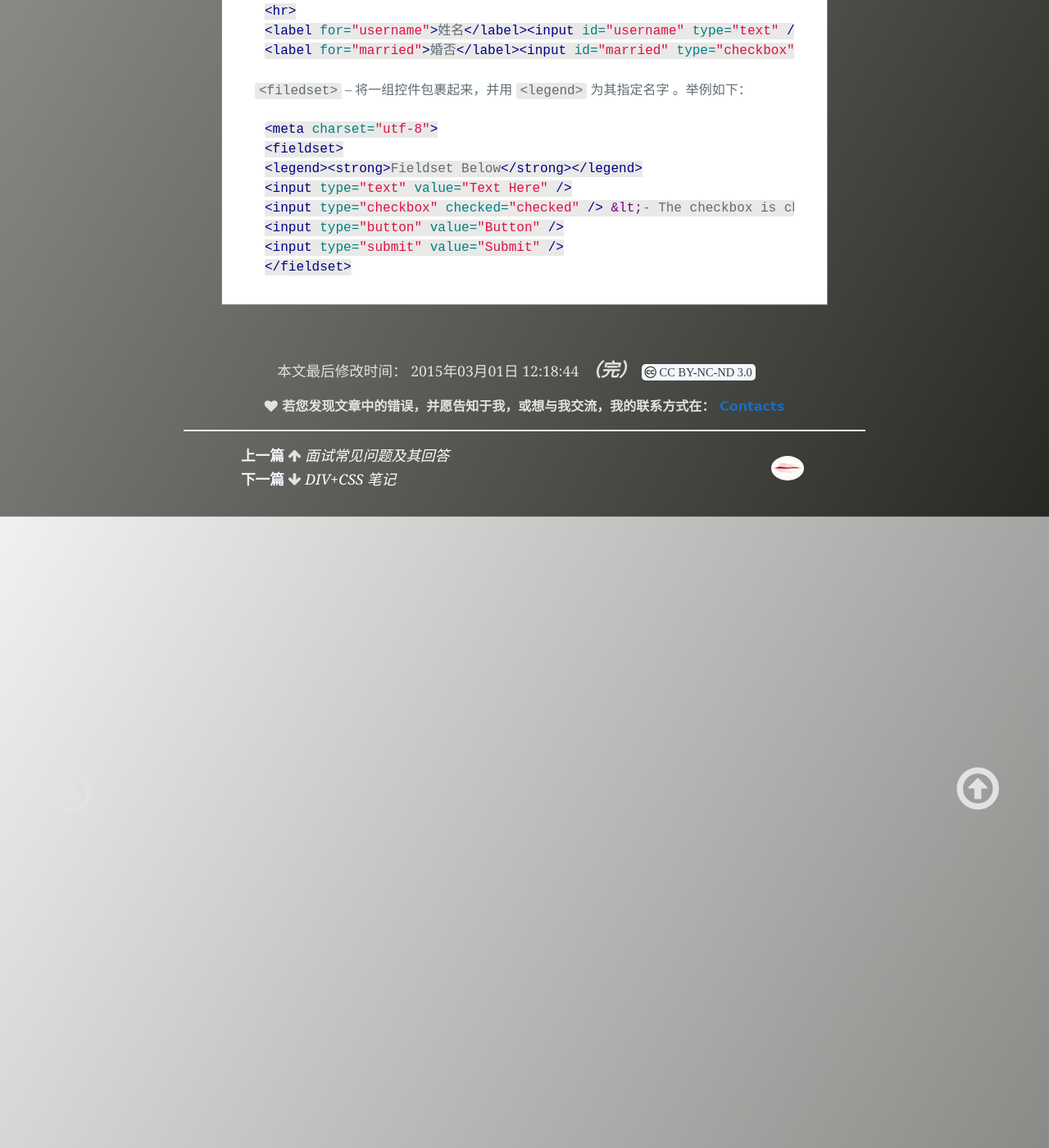
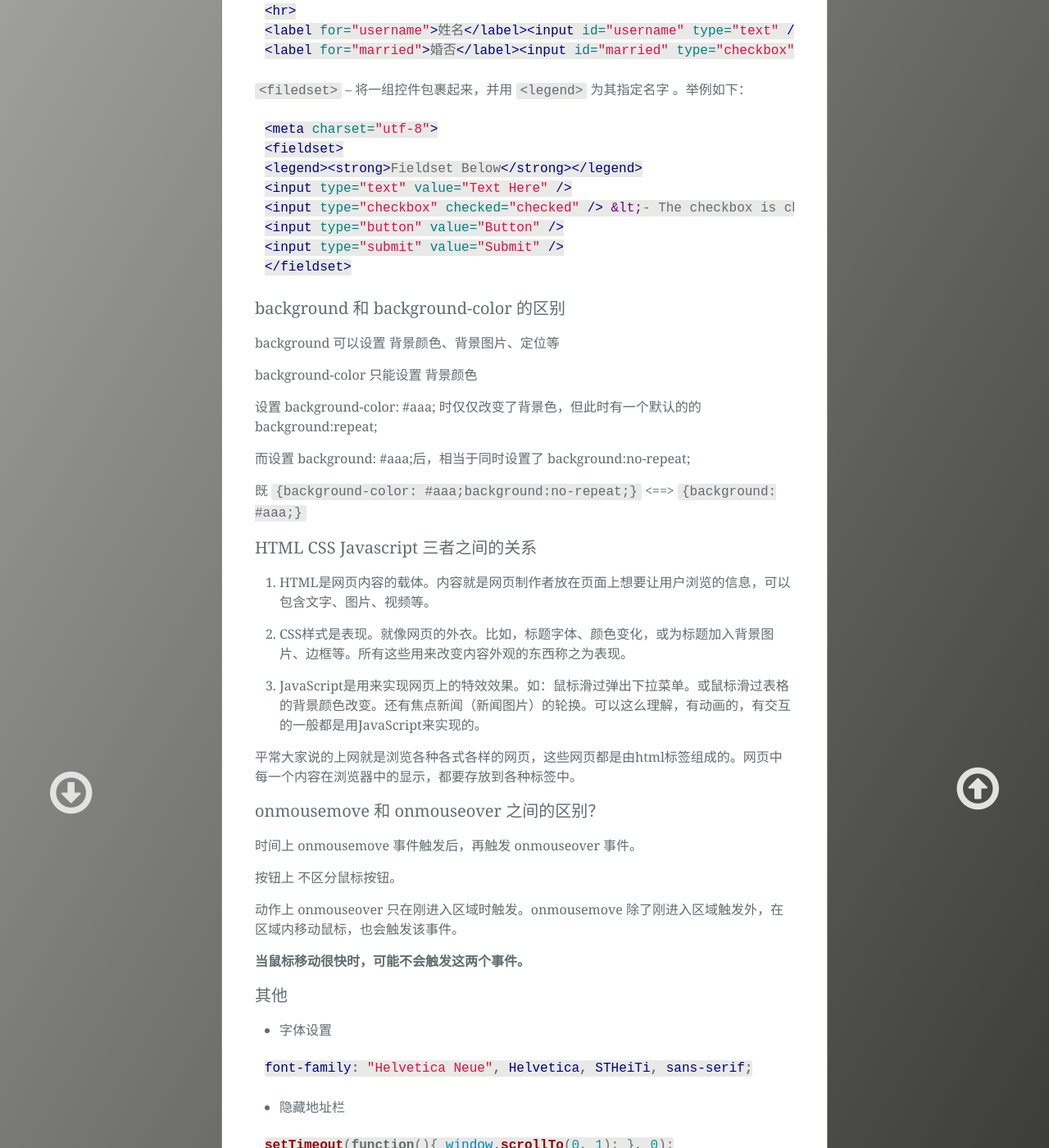
Before and after one commit to light-shadow/ckwongloy.github.io, a Jekyll site: the page built from _posts/2015-03-01-Web-HTML-Basic.md, in a window 1280 px wide and 1400 px high, scrolled down 3001 px. Shown: the whole window at 82% size. Built offline with Jekyll 4.4.1, drawn with Linux system fonts in a browser that asks for light colours; some of the changed text lies outside the part shown.

Commit message:
jekyll post

````diff
--- a/_posts/2015-03-01-Web-HTML-Basic.md
+++ b/_posts/2015-03-01-Web-HTML-Basic.md
@@ -2,7 +2,7 @@
 layout: post
 title: Web、HTML 入门
 category: Web
-tags: [Web, HTML, 浏览器]
+tags: [Web, HTML, CSS, Javacript, 浏览器]
 latest: 2015年03月01日 12:18:44
 ---
 
@@ -109,3 +109,77 @@ submit -- 表单提交按钮，可以设置其 value 属性值为提交按钮的
 <input type="submit" value="Submit" />
 </fieldset>
 ```
+
+#### background 和 background-color 的区别
+
+background 可以设置 背景颜色、背景图片、定位等
+
+background-color 只能设置 背景颜色
+
+设置 background-color: #aaa; 时仅仅改变了背景色，但此时有一个默认的的 background:repeat;
+
+而设置 background: #aaa;后，相当于同时设置了 background:no-repeat;
+
+既 `{background-color: #aaa;background:no-repeat;}` <==> `{background: #aaa;}`
+
+#### HTML CSS Javascript 三者之间的关系
+
+1. HTML是网页内容的载体。内容就是网页制作者放在页面上想要让用户浏览的信息，可以包含文字、图片、视频等。
+
+2. CSS样式是表现。就像网页的外衣。比如，标题字体、颜色变化，或为标题加入背景图片、边框等。所有这些用来改变内容外观的东西称之为表现。
+
+3. JavaScript是用来实现网页上的特效效果。如：鼠标滑过弹出下拉菜单。或鼠标滑过表格的背景颜色改变。还有焦点新闻（新闻图片）的轮换。可以这么理解，有动画的，有交互的一般都是用JavaScript来实现的。
+
+
+平常大家说的上网就是浏览各种各式各样的网页，这些网页都是由html标签组成的。网页中每一个内容在浏览器中的显示，都要存放到各种标签中。
+
+#### onmousemove 和 onmouseover 之间的区别？
+
+时间上 onmousemove 事件触发后，再触发 onmouseover 事件。
+
+按钮上 不区分鼠标按钮。
+
+动作上 onmouseover 只在刚进入区域时触发。onmousemove 除了刚进入区域触发外，在区域内移动鼠标，也会触发该事件。
+
+**当鼠标移动很快时，可能不会触发这两个事件。**
+
+
+#### 其他
+
+- 字体设置
+
+``` css
+font-family: "Helvetica Neue", Helvetica, STHeiTi, sans-serif;
+```
+
+- 隐藏地址栏
+
+``` js
+setTimeout(function(){ window.scrollTo(0, 1); }, 0);
+```
+
+- 优先级 优先级
+
+``` css
+!important
+```
+
+#### 移动 Web 开发
+
+- [移动开发规范概述](http://alloyteam.github.io/Spirit/modules/Standard/)
+
+- [手机/移动前端开发需要注意的20个要点](http://sentsin.com/web/54.html)
+
+- [像素-分辨率-PPI](http://www.infoq.com/cn/articles/development-of-the-mobile-web-deep-concept)
+
+- [移动端统计](https://github.com/jtyjty99999/mobileTech)
+
+- [移动前端不得不了解的html5 head 头标签](http://www.css88.com/archives/5480)
+
+#### 参考
+
+- [下拉菜单](http://www.cnblogs.com/lhb25/archive/2012/06/15/handpicked-jquery-drop-down-menus-tutorials.html)
+
+- [javascript-void(0)](http://stackoverflow.com/questions/1291942/what-does-javascriptvoid0-mean)
+
+- <http://www.cnblogs.com/qieqing/articles/1224085.html>
````
Also changed, not shown: _posts/2015-05-28-About-Website-Recording.md (added, +47 -0 lines), _posts/2015-07-21-LAMPN-CentOS.md (+47 -0 lines), _posts/2015-09-13-Git-FAQ.md (added, +160 -0 lines), _posts/2015-12-22-About-PJAX.md (added, +84 -0 lines).
